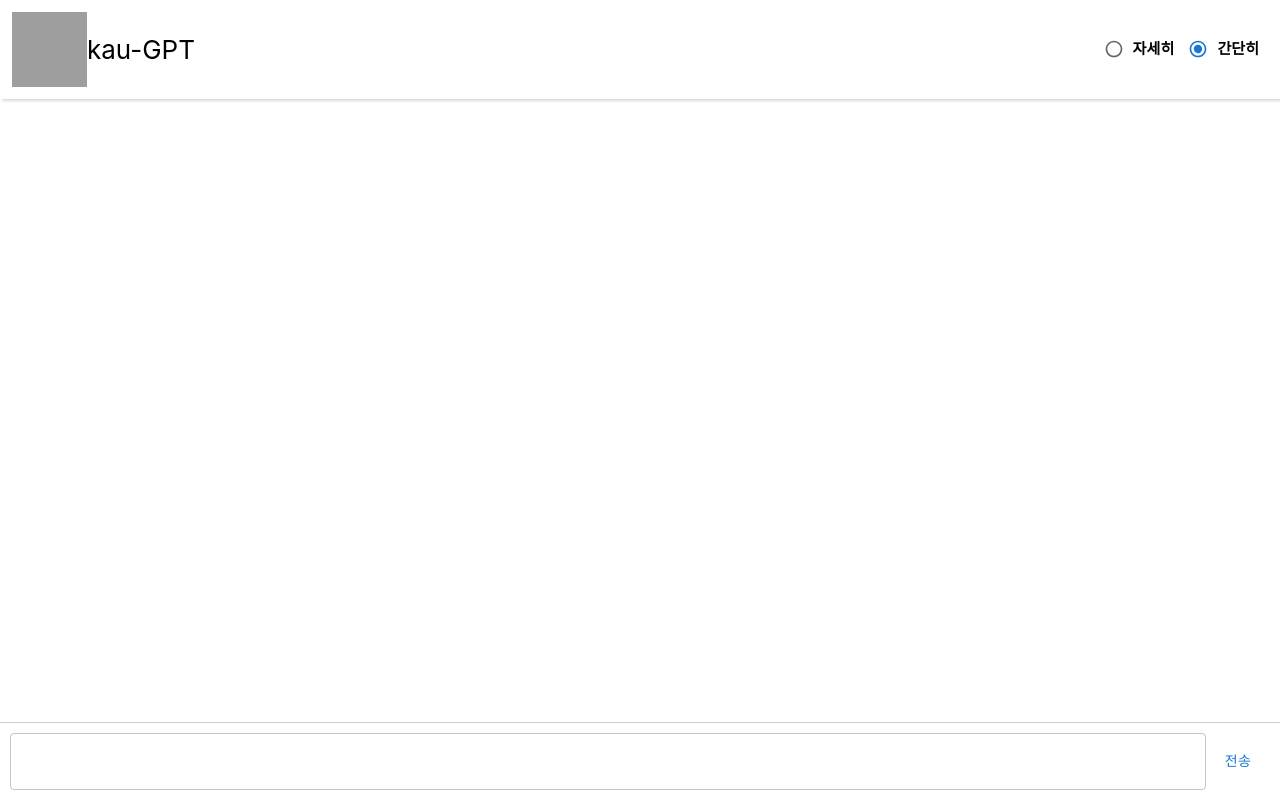
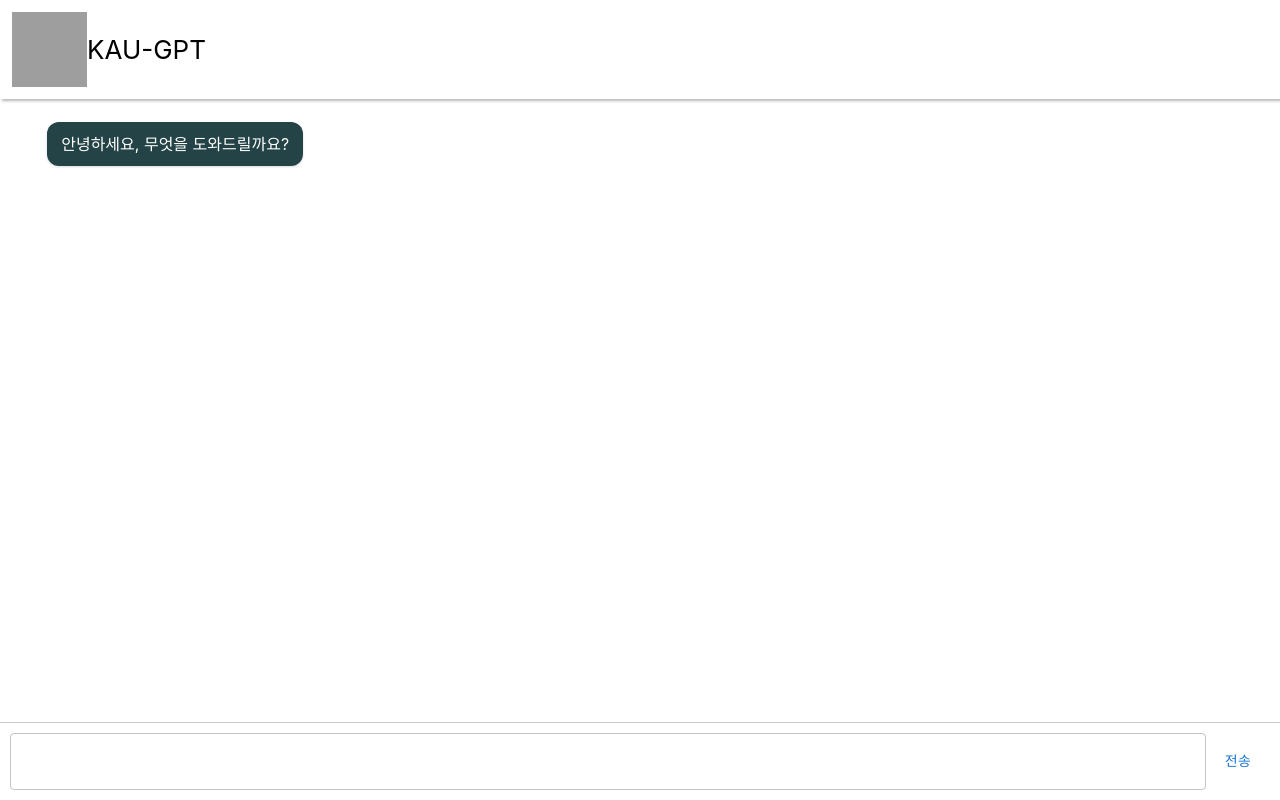
Before and after one commit to HangaPeople/chatKAU_react, a React (Create React App) app: page /chat in a window 1280 px wide. Shown: the top 800 px of the page. Built offline with nearby package versions, Linux system fonts and the light colour scheme; grey boxes are pictures that could not be loaded.

Commit message:
feat : 답변 내용 한 글자씩 출력하도록 설정

```diff
--- a/src/App.tsx
+++ b/src/App.tsx
@@ -1,12 +1,13 @@
 import React from 'react';
 import Router from "./Router";
 import {BrowserRouter} from "react-router-dom";
+import ChatPage from "./pages/ChatPages";
 
 function App() {
   return (
     <div className="App">
         <BrowserRouter><Router/></BrowserRouter>
-
+        <ChatPage/>
     </div>
   );
 }
--- /dev/null
+++ b/src/api/ResponseApi.ts
@@ -0,0 +1,19 @@
+export const getGPTResponse = async (body:{
+    type:string;
+    messages:[{role:string,content:string}]
+}) => {
+    const result = await fetch('http://ec2-13-209-97-116.ap-northeast-2.compute.amazonaws.com:8080/langchainTest', {
+        method: 'POST', // HTTP 요청 메서드 설정
+        headers: {
+            'Content-Type': 'application/json' // 요청 바디의 데이터 타입 설정
+        },
+        body:JSON.stringify(body),
+    }).then(res =>{
+        if(!res.ok){
+            throw new Error('에러')
+        }
+        return res.json()
+    })
+
+    return JSON.stringify(result);
+}
--- /dev/null
+++ b/src/atom/Chat.ts
@@ -0,0 +1,19 @@
+import React from "react";
+
+export interface Bubble {
+    type: "user" | "gpt",
+    text: string,
+    content?: React.ReactNode
+}
+
+export interface CommonQuestion {
+    logo: string,
+    question: string
+}
+
+export const commonQuestions : CommonQuestion[] = [
+    {
+        "logo": "질문1",
+        "question": "오늘 학식 메뉴 뭐야?"
+    }
+]
--- /dev/null
+++ b/src/atom/InitialSlideMenu.tsx
@@ -0,0 +1,14 @@
+import {commonQuestions} from "./Chat";
+
+function SlideMenu() {
+    // questions: CommonQuestion[] = commonQuestions
+    return (
+        <div className={`slide-menu`}>
+            <div className={"menu-content"}>
+                {/*hi*/}
+            </div>
+        </div>
+    );
+}
+
+export default SlideMenu;
--- a/src/domain/chat/Chat.tsx
+++ b/src/domain/chat/Chat.tsx
@@ -1,4 +1,4 @@
-import React, {ChangeEventHandler, KeyboardEventHandler, useEffect, useRef, useState} from 'react';
+import React, {KeyboardEventHandler, useEffect, useRef, useState} from 'react';
 import {
     BodyContainer,
     BodyWrapper,
@@ -8,99 +8,76 @@ import {
     ChatInput,
     ChatInputContainer,
     ChatInputWrapper,
-    ChatWrapper, FloatFormControl, HeaderContainer, HeaderWrapper,
+    ChatWrapper, HeaderContainer, HeaderWrapper,
     NameContainer, NameWrapper,
     Root,
     Wrapper
 } from "./Chat.styles";
-import {Box, Button, FormControl, FormControlLabel, FormLabel, Icon, Radio, RadioGroup} from "@mui/material";
+import {Button} from "@mui/material";
 
 import logo from './emblem.png'
-
-
-const getGPTResponse = async (body:{
-    type:string;
-    messages:[{role:string,content:string}]
-}) => {
-    const result = await fetch('http://ec2-13-209-97-116.ap-northeast-2.compute.amazonaws.com:8080/langchainTest', {
-        method: 'POST', // HTTP 요청 메서드 설정
-        headers: {
-            'Content-Type': 'application/json' // 요청 바디의 데이터 타입 설정
-        },
-        body:JSON.stringify(body),
-    }).then(res =>{
-        if(!res.ok){
-            throw new Error('에러')
-        }
-        return res.json()
-    })
-    const parsed = JSON.stringify(result)
-    return parsed;
-}
-
-export interface Bubble {
-    type: 'user' | 'gpt';
-    text:string;
-}
+import {Bubble, commonQuestions} from "../../atom/Chat";
+import {getGPTResponse} from "../../api/ResponseApi";
+import SlideMenu from "../../atom/InitialSlideMenu";
 
 const Chat = () => {
-    const [content, setContent] = useState<Bubble[]>([]);
+    const [content, setContent] = useState<Bubble[]>([{"type": "gpt", "text": "안녕하세요, 무엇을 도와드릴까요?", "content": SlideMenu()}]);
     const inputRef = useRef<HTMLInputElement>(null);
     const [isEntered, setIsEntered] = useState(false);
     const [responseType, setResponseType] = useState('simple');
-
-    const handleChangeRadio = (event: React.ChangeEvent<HTMLInputElement>, checked: boolean) => {
-        setResponseType(event.target.value);
-    };
+    const [currentIndex, setCurrentIndex] = useState(0);
+    const [buttonDisabled, setButtonDisable] = useState(false);
 
     const handleSendMessage = async () => {
         if(inputRef.current){
             const currentInput = inputRef.current.value ?? ''
+            inputRef.current.value = ''
             setContent(prev => [...prev, {type:'user', text:currentInput}]);
             const response = await getGPTResponse({messages:[{role:'system', content:currentInput}] ,type:responseType})
             const parsed:string = JSON.parse(response).choices[0].message.content.replaceAll(`\n`, '<br/>')
             setContent(prev => [...prev,{type:'gpt',text:parsed as string} ])
-            inputRef.current.value = ''
         }
     }
 
     const handleEnterText:KeyboardEventHandler<HTMLFormElement> = async (e) => {
-
         if(e.key === 'Enter' && !isEntered) {
             setIsEntered(true);
             await handleSendMessage();
-            if(inputRef.current){
-                inputRef.current.value = ''
-            }
         }
-
     }
 
     useEffect(()=>{
         setIsEntered(false);
     })
 
+    useEffect(() => {
+        const timeoutId = setTimeout(() => {
+            if(currentIndex < content[content.length - 1].text.length) {
+                setButtonDisable(true);
+                setCurrentIndex(currentIndex + 1);
+            }
+        }, 100);
+
+        if(currentIndex === content[content.length - 1].text.length) {
+            setButtonDisable(false);
+            clearTimeout(timeoutId);
+        }
+
+        return () => {
+            clearTimeout(timeoutId);
+        };
+    }, [currentIndex, content[content.length - 1].text]);
+
     // @ts-ignore
     return (
         <Root>
             <Wrapper>
                 <HeaderContainer>
-                    <FloatFormControl>
-                        <RadioGroup
-                            row
-                            aria-labelledby="demo-row-radio-buttons-group-label"
-                            name="row-radio-buttons-group"
-                            defaultValue="simple"
-                        >
-                                <FormControlLabel value="detail" control={<Radio size={'small'} onChange={handleChangeRadio} />} label="자세히" />
-                                <FormControlLabel value="simple" control={<Radio size={'small'} onChange={handleChangeRadio}  />} label="간단히" />
-                        </RadioGroup>
-                    </FloatFormControl>
                     <HeaderWrapper>
                         <NameContainer>
                             <NameWrapper>
                                 <img src={logo} alt="로고"/>
-                                kau-GPT
+                                KAU-GPT
                             </NameWrapper>
                         </NameContainer>
                     </HeaderWrapper>
@@ -113,7 +90,8 @@ const Chat = () => {
                                     {content?.map(bubble => {
                                         return <BubbleRow key={bubble.text} type={bubble.type} >
                                             <div className='BubbleContainer'>
-                                                <div dangerouslySetInnerHTML={{__html: bubble.text}} className='BubbleWrapper'></div>
+                                                <div dangerouslySetInnerHTML={{__html: bubble.text.substring(0, currentIndex)}} className='BubbleWrapper'></div>
+                                                <div>{bubble.content}</div>
                                             </div>
                                         </BubbleRow>
                                     })}
@@ -122,7 +100,7 @@ const Chat = () => {
                             <ChatInputContainer>
                                 <ChatInputWrapper onKeyDown={handleEnterText}>
                                     <ChatInput multiline maxRows={5} inputRef={inputRef} ></ChatInput>
-                                    <Button onClick={handleSendMessage}>
+                                    <Button onClick={handleSendMessage} disabled = {buttonDisabled}>
                                         전송
                                     </Button>
                                 </ChatInputWrapper>
```
Also changed, not shown: src/style/SlideMenu.css (added, +17 -0 lines).
